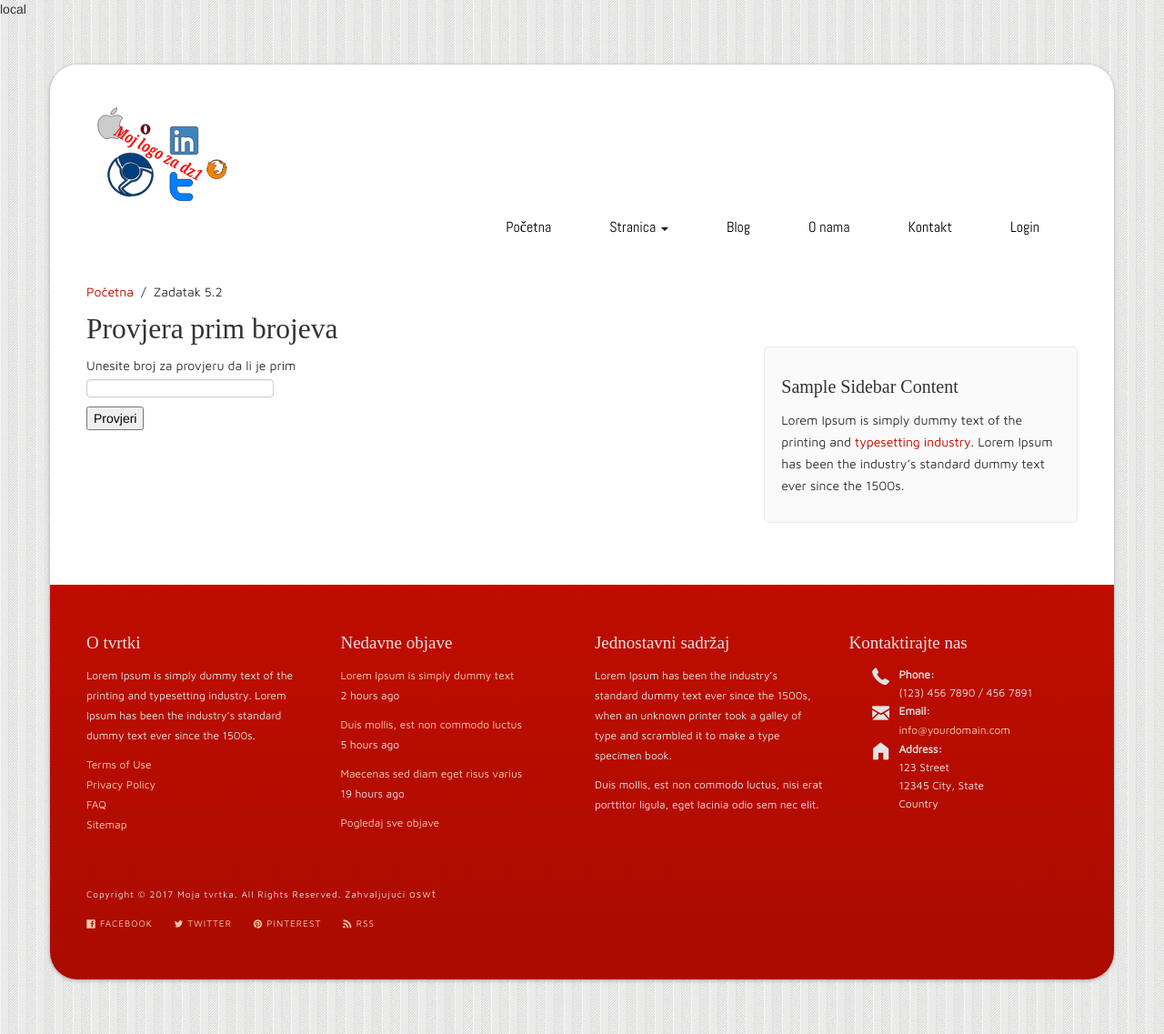
After one commit to hsen1/edunova, a PHP site: page /zadatak52.php in a window 1280 px wide. The commit adds this page. Shown: the whole page at 91% size. Run offline with PHP 8.4, Linux system fonts and the light colour scheme; some web fonts are replaced.

Commit message:
Add files via upload

```diff
--- a/zadaci/dz4/dropdown.php
+++ b/zadaci/dz4/dropdown.php
@@ -1,25 +1,25 @@
 <ul class="dropdown-menu">
 	<li class="dropdown">
-		<a href="#" class="dropdown-toggle">Dropdown Item &nbsp;&raquo;</a>
+		<a href="#" class="dropdown-toggle">Zadaci &nbsp;&raquo;</a>
 		<ul class="dropdown-menu sub-menu">
 			<li>
-				<a href="#">Dropdown Item</a>
+				<a href="zadatak51.php">Zadatak 5.1</a>
 			</li>
 			<li>
-				<a href="#">Dropdown Item</a>
+				<a href="zadatak52.php">Zadatak 5.2</a>
 			</li>
 			<li>
-				<a href="#">Dropdown Item</a>
+				<a href="#">Stranica</a>
 			</li>
 		</ul>
 	</li>
 	<li>
-		<a href="#">Dropdown Item</a>
+		<a href="#">Stranica</a>
 	</li>
 	<li>
-		<a href="#">Dropdown Item</a>
+		<a href="#">Stranica</a>
 	</li>
 	<li>
-		<a href="#">Dropdown Item</a>
+		<a href="#">Stranica</a>
 	</li>
 </ul>
--- /dev/null
+++ b/zadaci/dz4/zadatak52.php
@@ -0,0 +1,119 @@
+<?php include_once 'config.php'; ?>
+<!DOCTYPE HTML>
+<html>
+<head>
+    <meta charset="utf-8">
+    <title><?php echo $naslovAplikacije; ?></title>
+    <?php include_once 'head1.php' ?>
+
+
+
+    <?php include_once 'head2.php' ?>
+</head>
+<body id="pageBody">
+
+<div id="divBoxed" class="container">
+
+    <div class="transparent-bg" style="position: absolute;top: 0;left: 0;width: 100%;height: 100%;z-index: -1;zoom: 1;"></div>
+
+    <div class="divPanel notop nobottom">
+            <?php include_once 'logo.php' ?>
+            <div class="row-fluid">
+                <div class="span12">
+
+                    <div id="divMenuRight" class="pull-right">
+                    <div class="navbar">
+                        <button type="button" class="btn btn-navbar-highlight btn-large btn-primary" data-toggle="collapse" data-target=".nav-collapse">
+                            NAVIGATION <span class="icon-chevron-down icon-white"></span>
+                        </button>
+                        <div class="nav-collapse collapse">
+                            <ul class="nav nav-pills ddmenu">
+                                <li class="dropdown"><a href="index.php">Početna</a></li>
+                                <li class="dropdown">
+                                    <a href="page.php" class="dropdown-toggle">Stranica <b class="caret"></b></a>
+                                    <?php include_once 'dropdown.php' ?>
+                                </li>
+                                <li class="dropdown"><a href="grid.php">Blog</a></li>
+                                <li class="dropdown"><a href="about.php">O nama</a></li>
+                                <li class="dropdown"><a href="contact.php">Kontakt</a></li>
+                                <li class="dropdown"><a href="login.php">Login</a></li>
+                            </ul>
+                        </div>
+                    </div>
+                    </div>
+
+	            </div>
+            </div>
+
+            <div class="row-fluid">
+                <div class="span12">
+                    <div id="contentInnerSeparator"></div>
+                </div>
+            </div>
+    </div>
+
+    <div class="contentArea">
+
+        <div class="divPanel notop page-content">
+
+            <div class="breadcrumbs">
+                <a href="index.html">Početna</a> &nbsp;/&nbsp; <span>Zadatak 5.2</span>
+            </div>
+
+            <div class="row-fluid">
+                <div class="span8" id="divMain">
+
+                    <h2>Provjera prim brojeva</h2>
+					<form method="post">
+					<label for="broj">Unesite broj za provjeru da li je prim</label>
+					<input type="text" name="broj" id="broj" value="<?php echo isset($_POST["broj"]) ? $_POST["broj"] : "" ?>" />
+					<br />
+					<input type="submit" value="Provjeri" class="expanded button" />
+				</form>
+
+				<?php
+				if(isset($_POST["broj"])){
+					set_time_limit(0);
+					$prim=true;
+					for($i=2;$i<$_POST["broj"];$i++){
+						if($_POST["broj"]%$i==0){
+							$prim=false;
+							break;
+						}
+					}
+					echo $prim ? "Broj je prim" : "Broj nije prim";
+				}
+
+				?>
+
+                </div>
+                <div class="span4 sidebar">
+
+                    <div class="sidebox">
+                        <h3 class="sidebox-title">Sample Sidebar Content</h3>
+                        <p>Lorem Ipsum is simply dummy text of the printing and <a href="http://www.oswt.co.uk/">typesetting industry</a>. Lorem Ipsum has been the industry’s standard dummy text ever since the 1500s.</p>
+                    </div>
+
+                </div>
+            </div>
+
+            <div id="footerInnerSeparator"></div>
+        </div>
+    </div>
+
+    <div id="footerOuterSeparator"></div>
+
+    <?php include_once 'footer.php' ?>
+
+</div>
+<br /><br /><br />
+
+<?php include_once 'script.php' ?>
+
+
+
+
+
+
+</body>
+</html>
```
Also changed, not shown: zadaci/dz4/zadatak51.php (added, +115 -0 lines).
